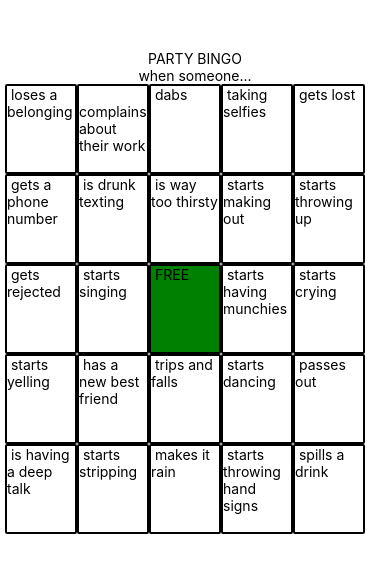
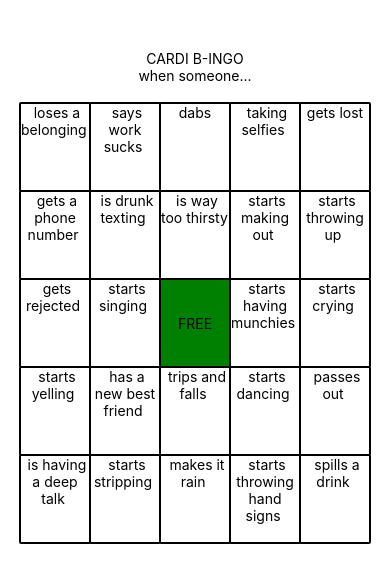
Before and after one commit to mehsieh89/partyBingo, a React Native app: screen / in a window 390 px wide. Shown: the top 582 px of the page. Built offline with nearby package versions, Linux system fonts and the light colour scheme.

Commit message:
adjusted styling for borders and added material ui

```diff
--- a/App.js
+++ b/App.js
@@ -3,11 +3,20 @@
 import { StyleSheet, Text, View } from 'react-native';
 
 export default class App extends React.Component {
+  constructor(props) {
+    super(props);
+    this.state = {}
+  }
+
+  handleOnClick() {
+    this.setState(this.state)
+  }
+
   render() {
     return (
       <View>
         <View style={styles.title}>
-          <Text> PARTY BINGO </Text>
+          <Text> CARDI B-INGO </Text>
           <Text> when someone... </Text>
         </View>
         <View>
@@ -21,6 +30,7 @@
 const styles = StyleSheet.create({
   title: {
     marginTop: 50,
+    marginBottom: 20,
     alignItems: 'center',
     justifyContent: 'center',
   },
--- a/components/bingoBoard.js
+++ b/components/bingoBoard.js
@@ -38,7 +38,7 @@
               if (rowIndex === 2 && colIndex === 2) {
                 return (
                   <View style={styles.free} key={colIndex}>
-                    <Text> {board[2][2]} </Text>
+                    <Text style={styles.text}> {board[2][2]} </Text>
                   </View>
                 )
               } else {
@@ -48,9 +48,6 @@
                     key={colIndex}
                     data={boardInput[board[rowIndex][colIndex]]}
                   />
-                  // <View style={styles.text} key={colIndex}>
-                  //   <Text> {boardInput[board[rowIndex][colIndex]]} </Text>
-                  // </View>
                 )
               }
             })
@@ -63,18 +60,25 @@
 
 const styles = StyleSheet.create({
   board: {
-    marginLeft: 5,
+    marginLeft: 2,
+    justifyContent: "center",
     flex: 1,
     flexDirection: "row",
     backgroundColor: '#fff',
     flexWrap: "wrap",
   },
   free: {
+    marginLeft: -2,
+    marginTop: -2,
     backgroundColor: "green",
     height: 90,
     width: 72,
     borderRadius: 2,
     borderWidth: 2,
+    justifyContent: "center",
+  },
+  text: {
+    textAlign: "center",
   },
 });
 
--- a/components/bingoCell.js
+++ b/components/bingoCell.js
@@ -8,6 +8,8 @@
     this.state = {
       highlight: false,
       cell: {
+        marginLeft: -2,
+        marginTop: -2,
         height: 90,
         width: 72,
         borderRadius: 2,
@@ -22,6 +24,8 @@
       this.setState({
         highlight: true,
         cell: {
+          marginLeft: -2,
+          marginTop: -2,
           height: 90,
           width: 72,
           borderRadius: 2,
@@ -33,6 +37,8 @@
       this.setState({
           highlight: false,
           cell: {
+            marginLeft: -2,
+            marginTop: -2,
             height: 90,
             width: 72,
             borderRadius: 2,
@@ -47,7 +53,7 @@
       <View style={this.state.cell}>
         <TouchableHighlight onPress={this.handleOnClick}>
           <View style={styles.box}>
-            <Text> {this.props.data} </Text>
+            <Text style={styles.text}> {this.props.data} </Text>
           </View>
         </TouchableHighlight>
       </View>
@@ -57,8 +63,12 @@
 
 const styles = StyleSheet.create({
   box: {
+    justifyContent: "center",
     height: "100%",
     width: "100%",
+  },
+  text: {
+    textAlign: "center",
   },
 });
 
--- a/components/options.js
+++ b/components/options.js
@@ -1,4 +1,4 @@
-export const options = ["spills a drink", "complains about their work",
+export const options = ["spills a drink", "says work sucks",
 "gets lost", "is way too thirsty", "starts yelling", "passes out", "breaks an object",
 "loses a belonging", "dabs", "starts throwing hand signs", "starts having munchies",
 "calls for a round of shots", "starts singing", "starts dancing", "starts throwing up",
--- a/package.json
+++ b/package.json
@@ -21,6 +21,7 @@
   "dependencies": {
     "expo": "^25.0.0",
     "react": "16.2.0",
-    "react-native": "0.52.0"
+    "react-native": "0.52.0",
+    "react-native-material-ui": "^1.20.0"
   }
 }
```
Also changed, not shown: 1 other file (tests, documents, lock files or other folders).
